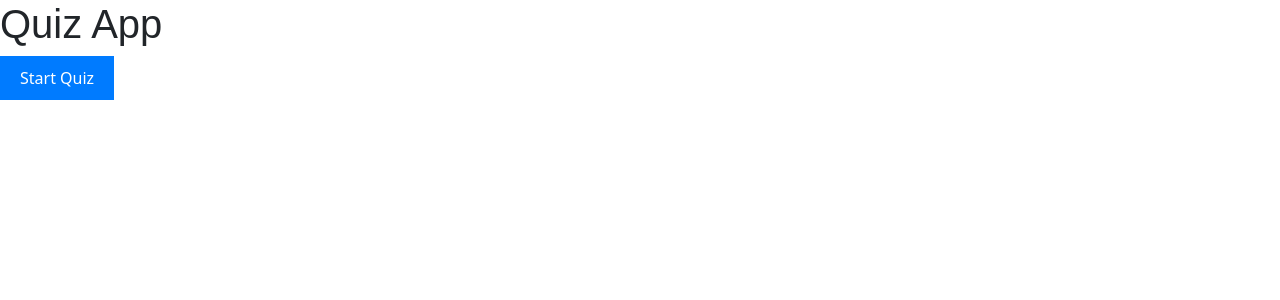
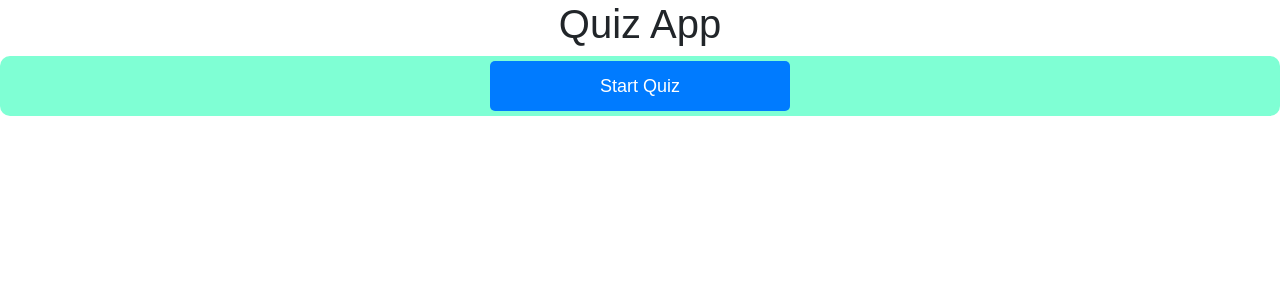
Before and after one commit to FuturePro-Career-Guidance/Future-Pro, a React (Create React App) app: page /skilltest in a window 1280 px wide. Shown: the top 300 px of the page. Built offline with nearby package versions, Linux system fonts and the light colour scheme.

Commit message:
working at 7.45

```diff
--- a/src/Pages/QuizPage.jsx
+++ b/src/Pages/QuizPage.jsx
@@ -4,7 +4,7 @@ import {QuizContext} from "../Helpers/context";
 import MainMenu from "./mainMenu";
 import Quiz from './quiz';
 import EndScreen from './endScreen';
-
+import './skilltest.css';
 
 
 
@@ -12,7 +12,7 @@ function QuizPage(){
     const [gameState, setGameState] = useState("menu");
 
     return(
-        <div className="App">
+        <div className="App1">
             <h1>Quiz App</h1>
             <QuizContext.Provider value={{gameState, setGameState }}>
 
--- a/src/Pages/endScreen.jsx
+++ b/src/Pages/endScreen.jsx
@@ -1,6 +1,6 @@
 import React, {useContext, useState} from "react";
 import {QuizContext} from "../Helpers/context";
-import "../App.css";
+import './skilltest.css';
 import {Questions} from "../Helpers/QuestionBank";
 
 function EndScreen() {
--- a/src/Pages/mainMenu.jsx
+++ b/src/Pages/mainMenu.jsx
@@ -1,6 +1,6 @@
 import React, {useContext} from "react";
 import {QuizContext} from "../Helpers/context";
-import "../App.css";
+import './skilltest.css';
 
 export default function MainMenu(){
     const {gameState, setGameState} = useContext(QuizContext)
--- a/src/Pages/quiz.jsx
+++ b/src/Pages/quiz.jsx
@@ -1,7 +1,7 @@
 import { Questions} from "../Helpers/QuestionBank";
 import {QuizContext} from "../Helpers/context";
 import React, {useState, useContext} from "react";
-import {type} from "@testing-library/user-event/dist/type";
+import './skilltest.css';
 
 
 function Quiz(){
--- /dev/null
+++ b/src/Pages/skilltest.css
@@ -0,0 +1,50 @@
+.App1{
+    font-family: Arial, Helvetica, sans-serif;
+    display: flex;
+    justify-content: center;
+    align-items: center;
+    flex-direction: column;
+  }
+
+  .Menu,
+  .Quiz,
+  .EndScreen{
+    width: 500px;
+    height: 500px;
+    border-radius: 10px;
+    background-color: aquamarine;
+    display: flex;
+    flex-direction: column;
+    justify-content: center;
+    align-items: center;
+
+  }
+
+  .Menu button,
+  .Quiz button{
+    width: 300px;
+    height: 50px;
+    margin: 5px;
+    border: none;
+    border-radius: 5px;
+    font-size: 18px;
+    cursor: pointer;
+  }
+  .Menu,
+  .Quiz {
+    color: white;
+    width: 100%;
+    height: 100%;
+  }
+
+
+  /*}*/
+
+  .options{
+    width: 100%;
+    display: flex;
+    justify-content: center;
+    flex-direction: column;
+    align-items: center;
+
+  }
```
